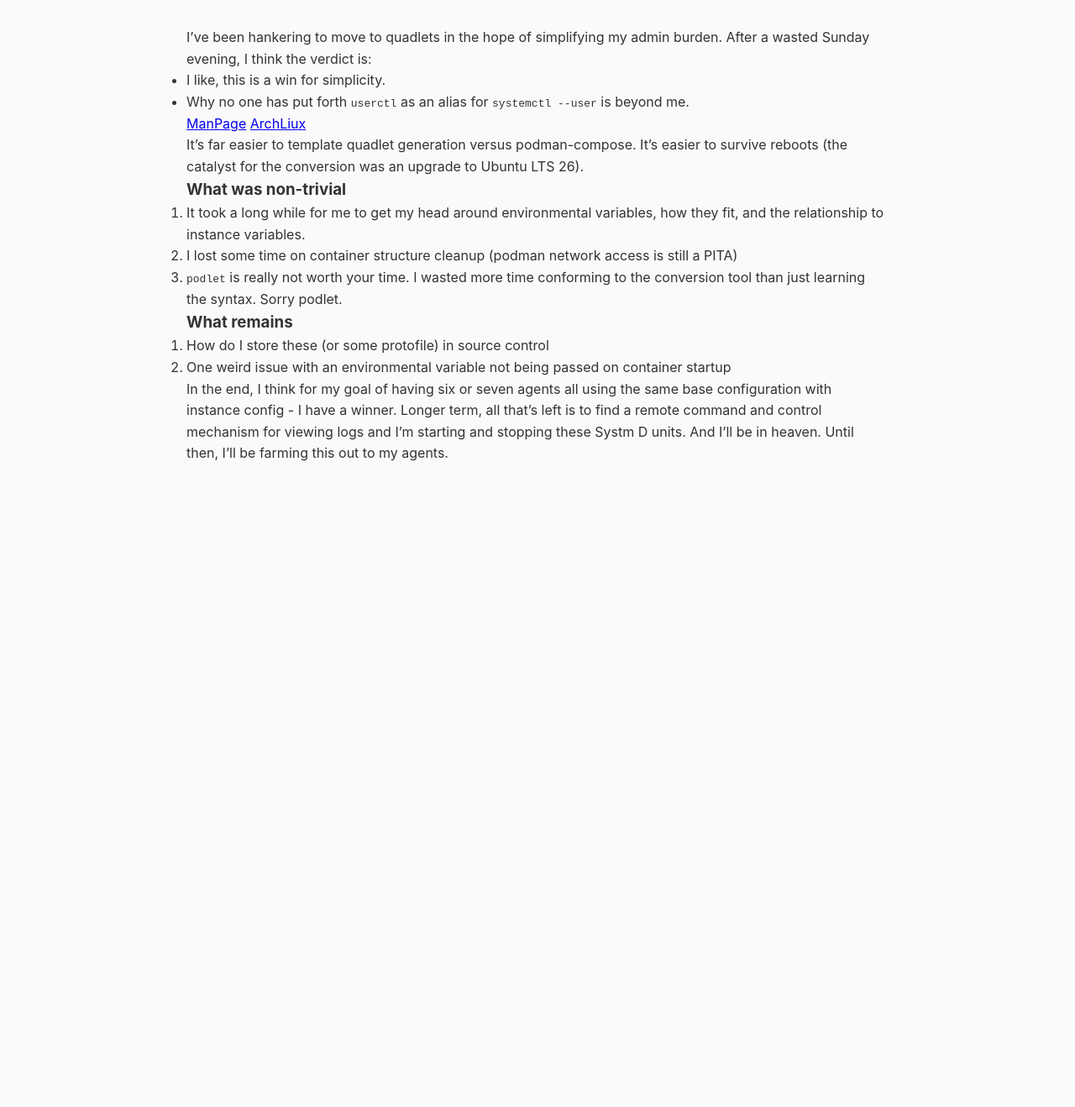
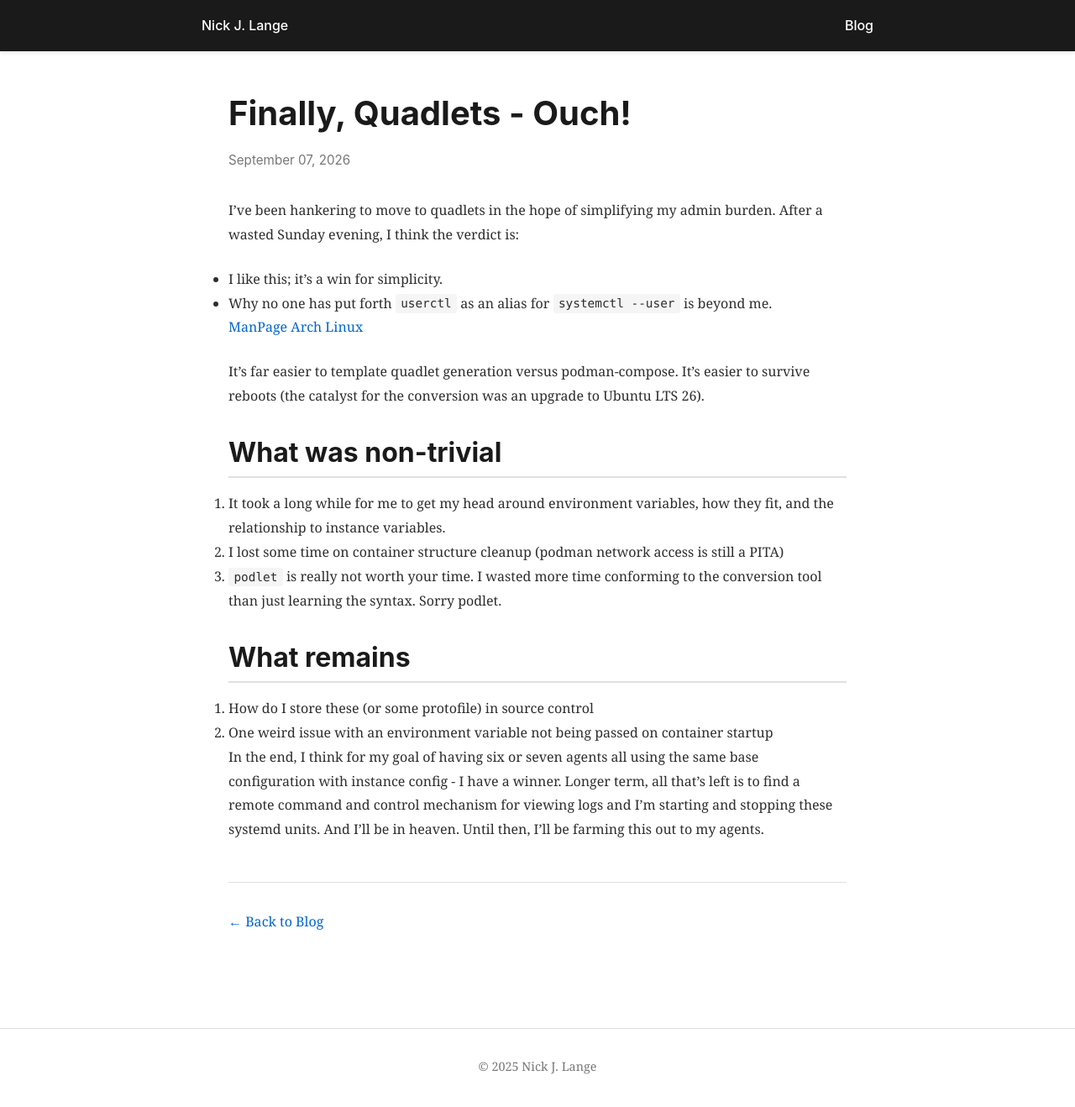
Before and after one commit to NickJLange/nickjlange.github.io, a Jekyll site: the page built from blog/_posts/2026-09-07-quadlets.md, in a window 1280 px wide and 1339 px high. Shown: the top 1318 px of the window at 84% size. Built offline with Jekyll 4.4.1, drawn with Linux system fonts in a browser that asks for light colours.

Commit message:
Address PR feedback: fix typos, link formatting, headings, layout, and config

````diff
--- a/_config.yml
+++ b/_config.yml
@@ -13,7 +13,6 @@ author:
 # Build settings
 markdown: kramdown
 highlighter: rouge
-future: true
 
 # Jekyll configuration
 permalink: /blog/:year/:month/:day/:title/
--- a/blog/_posts/2026-09-07-quadlets.md
+++ b/blog/_posts/2026-09-07-quadlets.md
@@ -1,29 +1,28 @@
 ---
-layout: default
 title: Finally, Quadlets - Ouch!
 date: 2026-09-07
 ---
 
 I've been hankering to move to quadlets in the hope of simplifying my admin burden. After a wasted Sunday evening, I think the verdict is:
 
-- I like, this is a win for simplicity.
+- I like this; it's a win for simplicity.
 - Why no one has put forth ```userctl``` as an alias for ```systemctl --user``` is beyond me.
 
 [ManPage](https://docs.podman.io/en/latest/markdown/podman-systemd.unit.5.html)
-[ArchLiux](https://man.archlinux.org/man/quadlet.5.en)
+[Arch Linux](https://man.archlinux.org/man/quadlet.5.en)
 
 It's far easier to template quadlet generation versus podman-compose. It's easier to survive reboots (the catalyst for the conversion was an upgrade to Ubuntu LTS 26).
 
-### What was non-trivial
+## What was non-trivial
 
-1. It took a long while for me to get my head around environmental variables, how they fit, and the relationship to instance variables.
+1. It took a long while for me to get my head around environment variables, how they fit, and the relationship to instance variables.
 1. I lost some time on container structure cleanup (podman network access is still a PITA)
 1. ```podlet``` is really not worth your time. I wasted more time conforming to the conversion tool than just learning the syntax. Sorry podlet.
 
 
-### What remains
+## What remains
 
 1. How do I store these (or some protofile) in source control
-1. One weird issue with an environmental variable not being passed on container startup
+1. One weird issue with an environment variable not being passed on container startup
 
-In the end, I think for my goal of having six or seven agents all using the same base configuration with instance config - I have a winner. Longer term, all that's left is to find a remote command and control mechanism for viewing logs and I'm starting and stopping these Systm D units. And I'll be in heaven. Until then, I'll be farming this out to my agents.
+In the end, I think for my goal of having six or seven agents all using the same base configuration with instance config - I have a winner. Longer term, all that's left is to find a remote command and control mechanism for viewing logs and I'm starting and stopping these systemd units. And I'll be in heaven. Until then, I'll be farming this out to my agents.
````
Also changed, not shown: blog/_posts/2025-07-16-Serendipity.md (+1 -2 lines), blog/_posts/2026-02-22-misc.md (+3 -5 lines).
